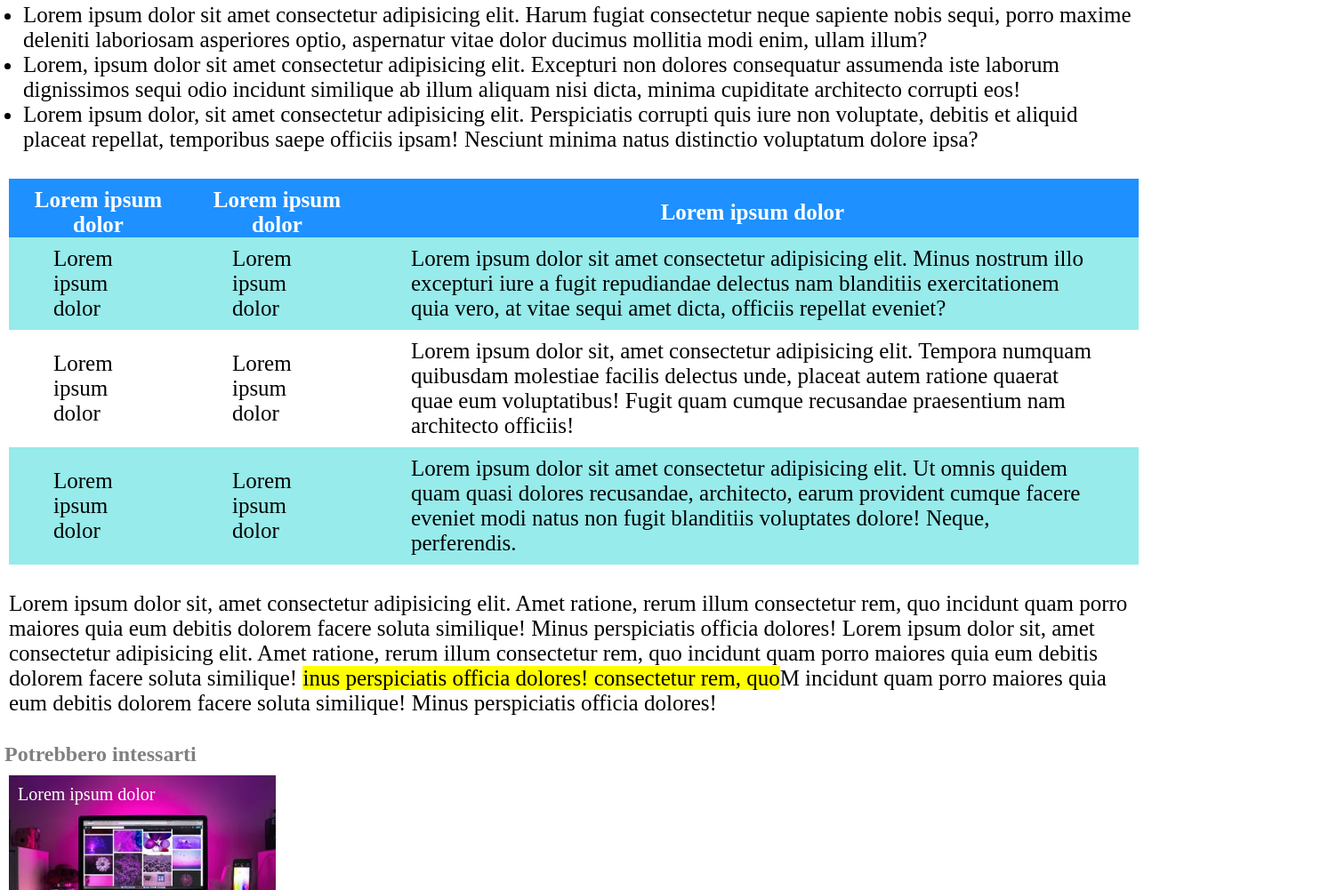
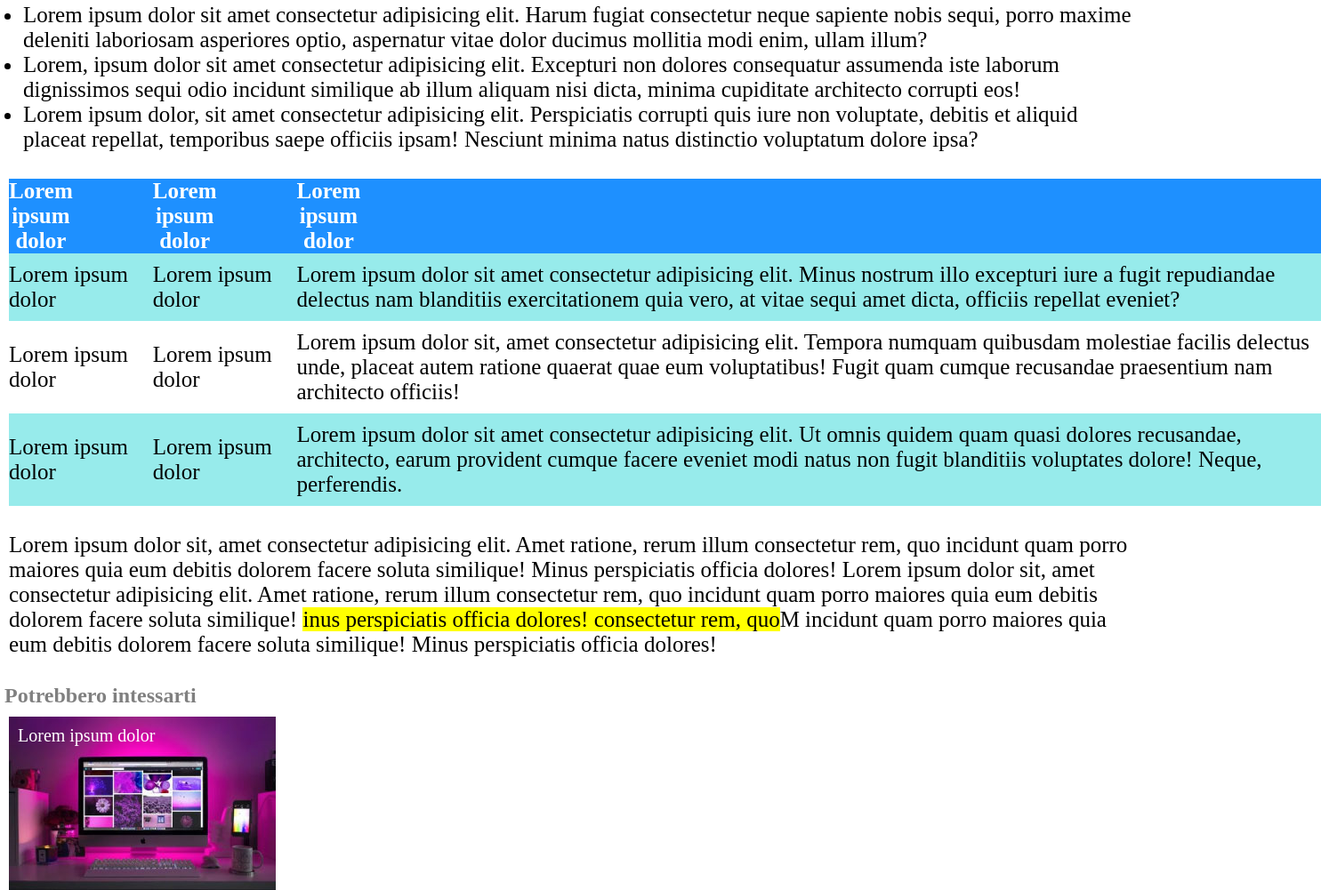
Before and after one commit to lollobianco/html-css-booleaner, a plain HTML site: page index.html in a window 1280 px wide. Shown: the part 1481-2482 px from the top of the page at 89% size, 1485 px wide, since content can reach past the window. Drawn offline with Linux system fonts and the light colour scheme.

Commit message:
Tabella Corretta

```diff
--- a/assets/css/style.css
+++ b/assets/css/style.css
@@ -69,17 +69,20 @@ table{
 }
 
 td{
-   padding: 10px 50px;
+  padding: 10px 0;
 }
 
 th{
-   padding-top: 10px;
+   padding-right: 90px;
+}
+
+#th-speciale{
+   padding-right: 1080px;
 }
 
 .first-color{
    background-color: dodgerblue;
    color: white;
-   padding: 5px;
 }
 
 .color1{
--- a/index.html
+++ b/index.html
@@ -66,9 +66,9 @@
 
             <table>
                <thead class="first-color">
-                  <th>Lorem ipsum dolor</th>
-                  <th>Lorem ipsum dolor</th>
-                  <th>Lorem ipsum dolor</th>
+                  <th width="300">Lorem ipsum dolor</th>
+                  <th width="300">Lorem ipsum dolor</th>
+                  <th id="th-speciale" width="1290">Lorem ipsum dolor</th>
                </thead>
 
                <tbody class="color1">
```
